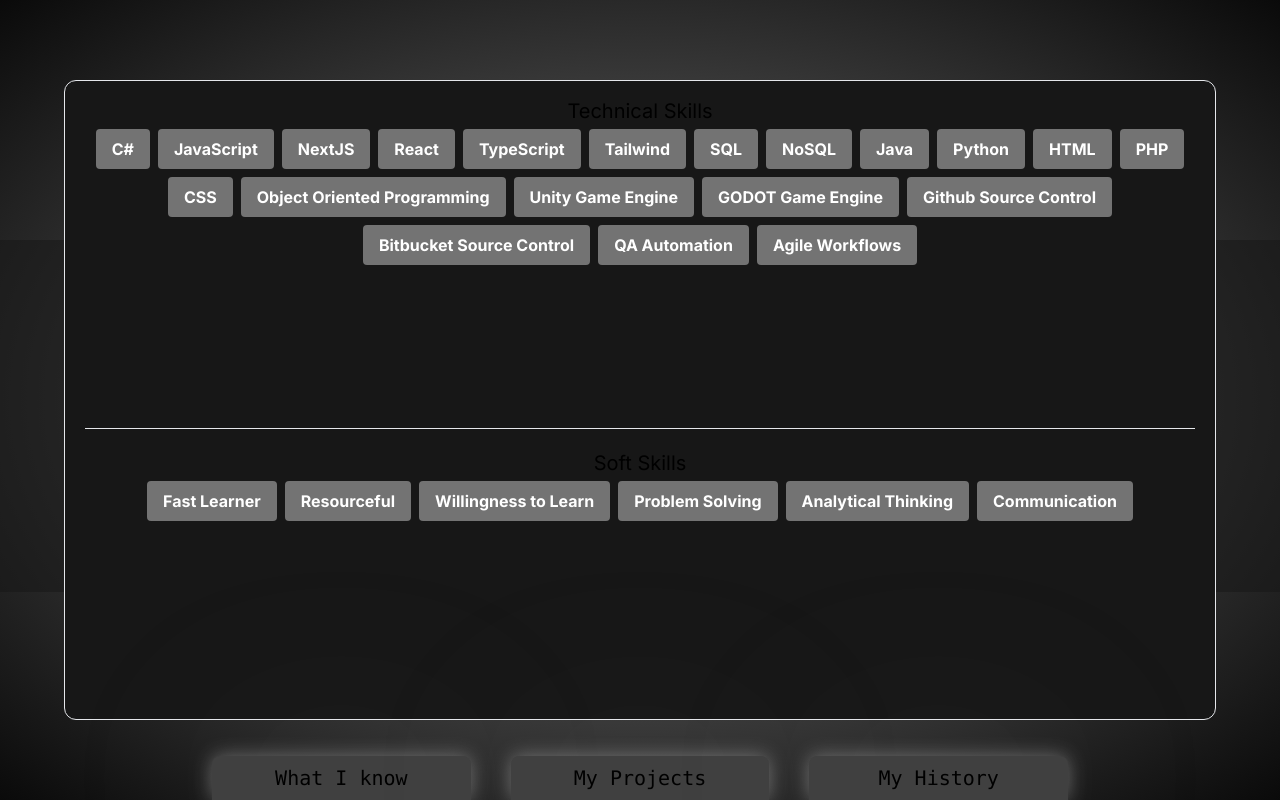
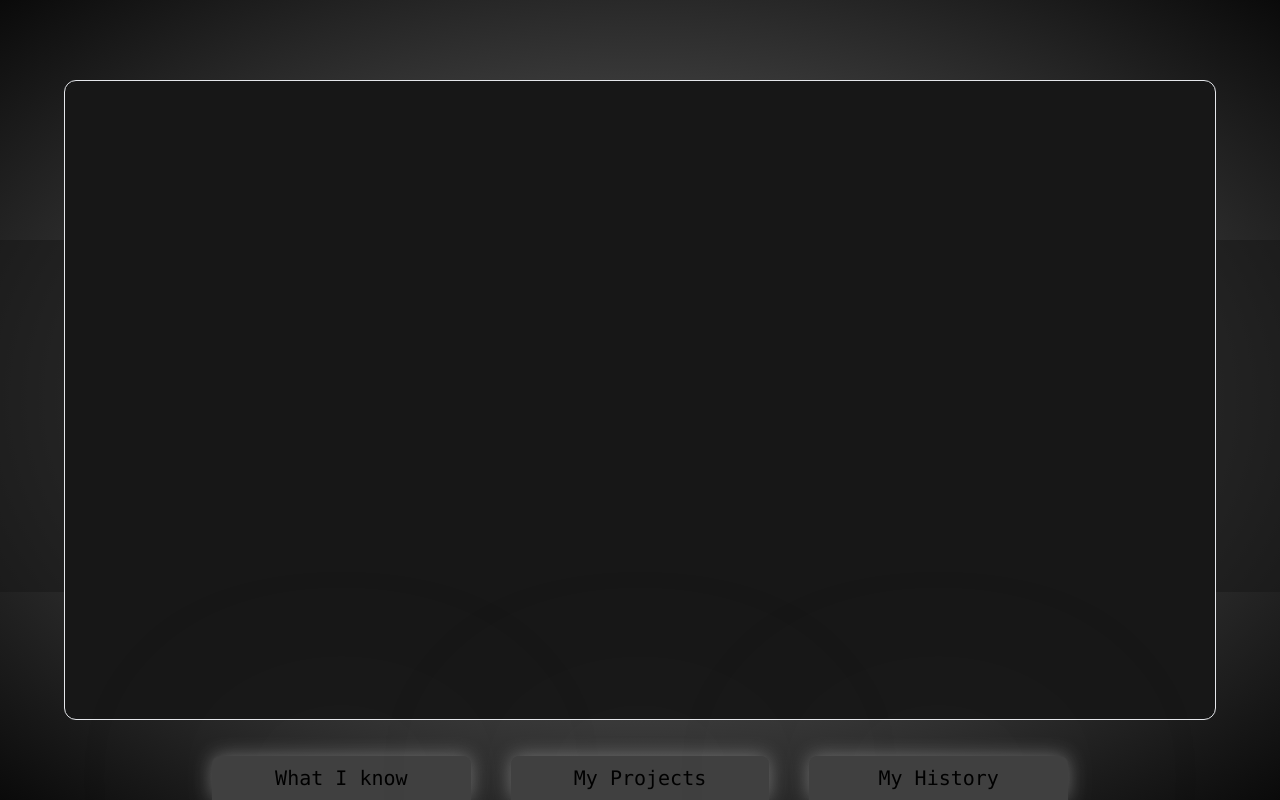
Before and after one commit to TalkingRaven0/git-portfolio, a Next.js app: page / in a window 1280 px wide. Both pictures are taken after a click on the button "My Projects". Built offline with nearby package versions, Linux system fonts and the light colour scheme.

Commit message:
Project popup started

```diff
--- /dev/null
+++ b/app/components/ProjectPopUp/ProjectPopUp.tsx
@@ -0,0 +1,27 @@
+'use client'
+import React, { useState } from 'react'
+
+const ProjectPopUp = (props:any) => {
+
+    const [descriptionObject, setDescriptionText] = useState({source:'', text:'',state:false})
+
+    const skillButtonHandler = (skillName: string, description:string) => {
+        let newObject = {source: skillName, text:description,state:true}
+        if (descriptionObject.source == skillName){
+            newObject = {source: '', text: '', state:false}
+        }
+        setDescriptionText(descriptionObject => newObject)
+    }
+
+    return (
+        <div>
+            {props.isShown && (
+                <div className='w-[90vw] h-[80vh] rounded-xl bg-neutral-900 border flex flex-row'>
+
+                </div>
+            )}
+        </div>
+    )
+}
+
+export default ProjectPopUp
--- a/app/page.tsx
+++ b/app/page.tsx
@@ -3,6 +3,7 @@
 import SectionButton from "./components/SectionButton/SectionButton";
 import InfoPopUp from "./components/InfoPopUp/InfoPopUp";
 import { useState } from "react";
+import ProjectPopUp from "./components/ProjectPopUp/ProjectPopUp";
 
 const intro = "Hello! I am Den Arwin Salazar, I have a passion for coding and video games. Which incidentally means that I find development of video games fun. I pride myself in being able to learn and adapt quickly to new information and technologies as long as I have a clear development goal. I aim to enhance my soft skills in terms of cooperation and collaborative coding through working in a professional environment. I am currently on the look out for ways to progress my professional career further and hoping that I could enter the gaming industry as a programmer."
 
@@ -45,7 +46,7 @@
         </div>
         <div className="absolute top-1/2 left-1/2 transform -translate-x-1/2 -translate-y-1/2">
           <InfoPopUp isShown={showInfo}/>
-          <InfoPopUp isShown={showProjects} />
+          <ProjectPopUp isShown={showProjects} />
           <InfoPopUp isShown={showHistory} />
         </div>
         <div className="h-fit flex-none flex px-[15%]">
```
